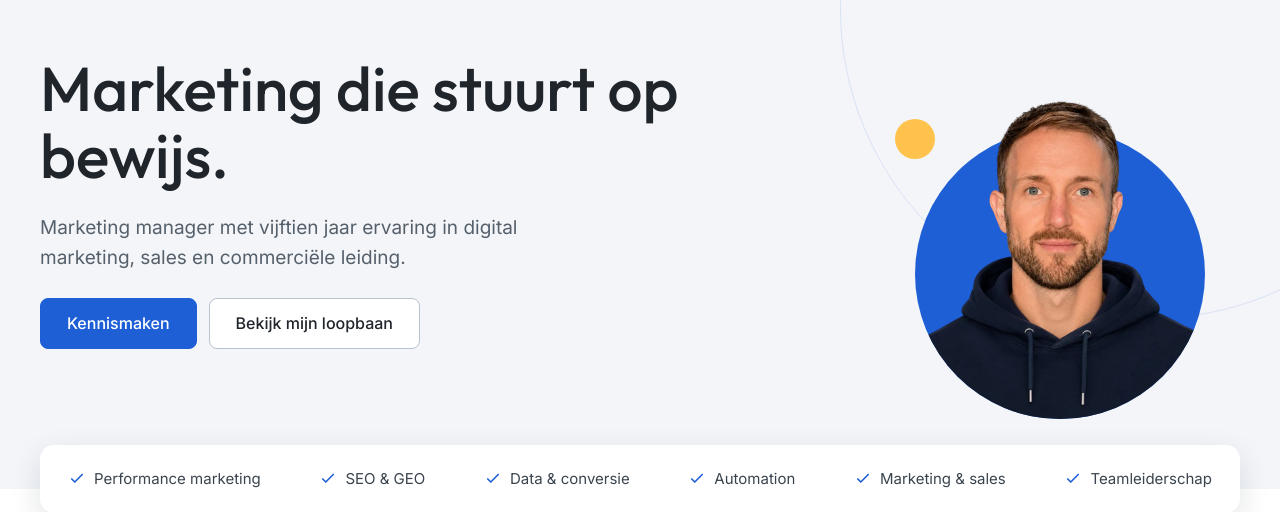
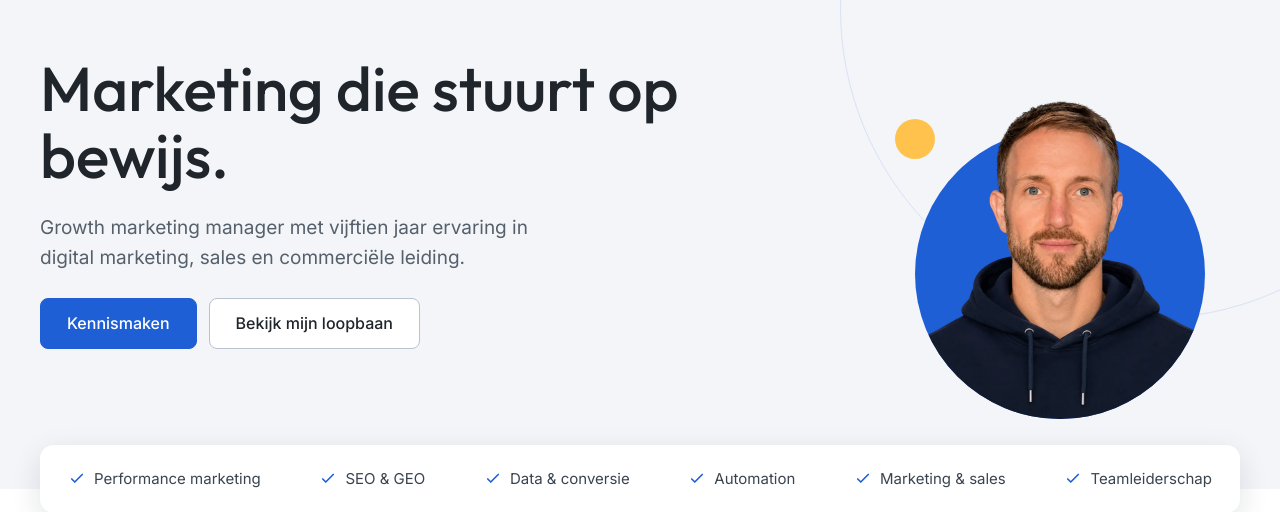
Before and after one commit to stijnvanveelen-dot/svv-theme, a WordPress theme: template front-page.php in a window 1280 px wide. Shown: the part 89-601 px from the top of the page. Run offline with PHP 8.4 and a stand-in for WordPress, Linux system fonts and the light colour scheme; the site name, menu and one post (Sample post) are stand-ins, and other content is empty; some libraries are stand-ins or nearby versions.

Commit message:
Titel: Growth Marketing Manager
Co-Authored-By: Claude Opus 5.5 <noreply@anthropic.com>
Claude-Session: https://claude.ai/code/session_01Dx8RDHSFTysX8bVgaRg1tm

```diff
--- a/front-page.php
+++ b/front-page.php
@@ -38,7 +38,7 @@ $jobs = array(
 	<div class="svv-container svv-hero__in">
 		<div class="svv-hero__text">
 			<h1 class="svv-display">Marketing die stuurt op bewijs.</h1>
-			<p class="svv-lead">Marketing manager met vijftien jaar ervaring in digital marketing, sales en commerciële leiding.</p>
+			<p class="svv-lead">Growth marketing manager met vijftien jaar ervaring in digital marketing, sales en commerciële leiding.</p>
 			<div class="svv-actions">
 				<a class="svv-btn svv-btn--lg" href="#contact">Kennismaken</a>
 				<a class="svv-btn svv-btn--ghost svv-btn--lg" href="#over">Bekijk mijn loopbaan</a>
@@ -174,7 +174,7 @@ $jobs = array(
 		<div class="svv-contact">
 			<div class="svv-contact__text">
 				<h2 class="svv-h2">Kennismaken?</h2>
-				<p>Op zoek naar een marketing manager die strategie en uitvoering verbindt? Ik maak graag kennis, online of bij een kop koffie.</p>
+				<p>Op zoek naar een growth marketing manager die strategie en uitvoering verbindt? Ik maak graag kennis, online of bij een kop koffie.</p>
 				<p class="svv-contact__links"><a href="mailto:<?php echo esc_attr( $email ); ?>"><?php echo esc_html( $email ); ?></a> · <a href="<?php echo esc_url( svv_opt( 'svv_linkedin', 'https://www.linkedin.com/in/stijn-van-veelen' ) ); ?>" rel="noopener">LinkedIn</a></p>
 			</div>
 			<div class="svv-cvbox" id="cv">
--- a/functions.php
+++ b/functions.php
@@ -6,7 +6,7 @@
 defined( 'ABSPATH' ) || exit;
 
 define( 'SVV_VERSION', '1.0.0' );
-define( 'SVV_TAGLINE', 'Marketing Manager' );
+define( 'SVV_TAGLINE', 'Growth Marketing Manager' );
 
 /**
  * Diensten in het menu. Slugs van bestaande pagina's behouden (zoekwaarde).
@@ -69,7 +69,7 @@ add_filter( 'wpseo_opengraph_title', function ( $title ) {
 	return is_front_page() ? svv_home_title() : $title;
 } );
 add_filter( 'wpseo_metadesc', function ( $desc ) {
-	return is_front_page() ? 'Marketing manager met vijftien jaar ervaring in digital marketing, sales en commerciële leiding. Marketing die stuurt op bewijs: performance, SEO & GEO, data en automation.' : $desc;
+	return is_front_page() ? 'Growth marketing manager met vijftien jaar ervaring in digital marketing, sales en commerciële leiding. Marketing die stuurt op bewijs: performance, SEO & GEO, data en automation.' : $desc;
 } );
 
 /**
```
Also changed, not shown: README.md.
